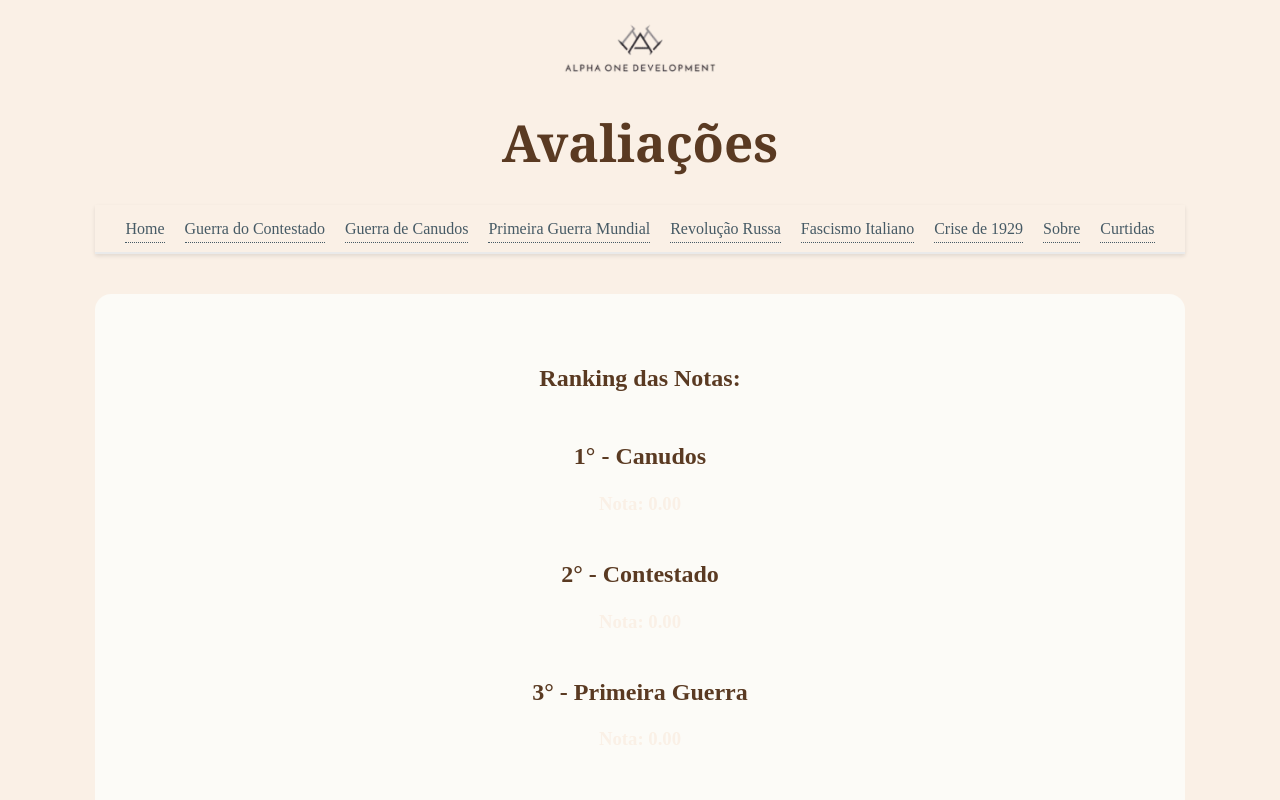
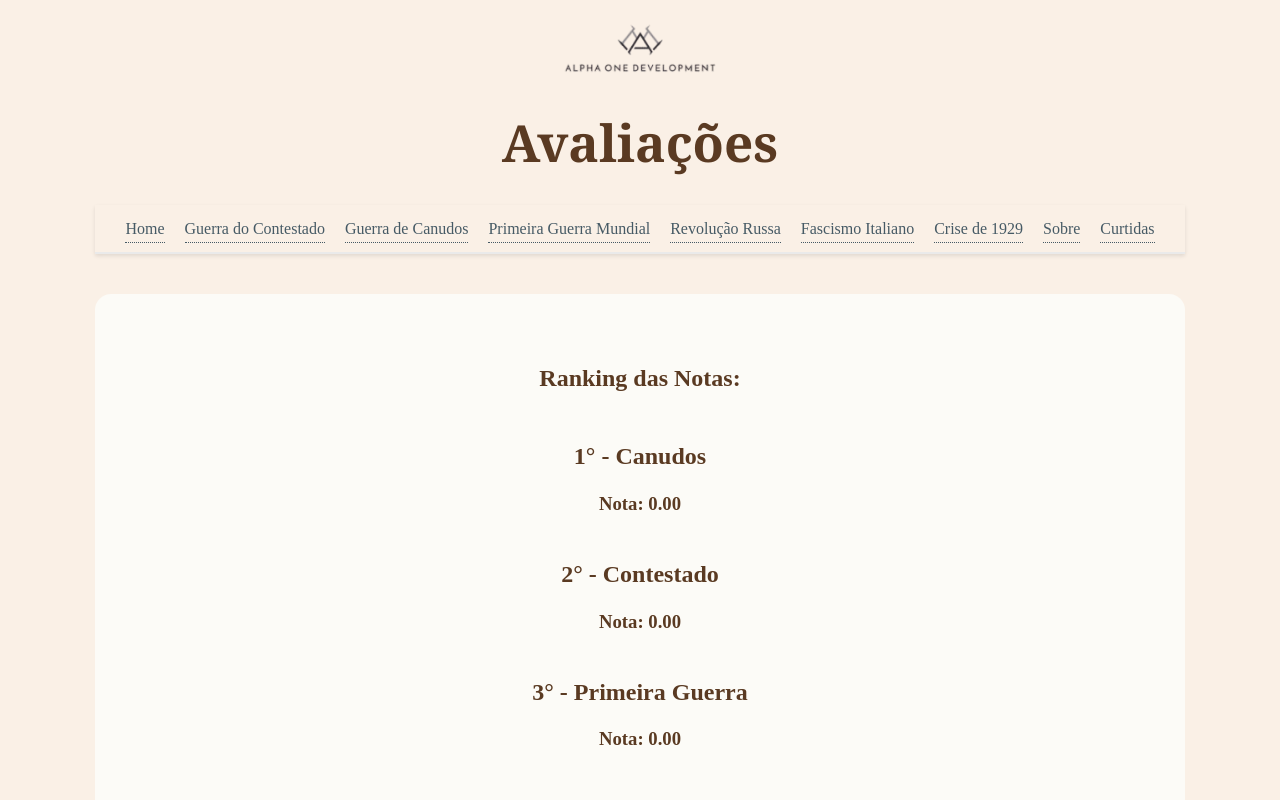
Before and after one commit to Talion2007/PrimeiraGuerraMundial, a React (Vite) app in the folder sitehis/: page /curtidas in a window 1280 px wide. Shown: the top 800 px of the page. Built offline with nearby package versions, Linux system fonts and the light colour scheme.

Commit message:
Add color styles for h2 and h3 elements in bloco class

```diff
--- a/sitehis/src/styles/page.css
+++ b/sitehis/src/styles/page.css
@@ -145,6 +145,14 @@ iframe{
   height: 70vh;
 }
 
+.bloco h2{
+  color: #5A3A22;
+}
+
+.bloco h3{
+  color: #5A3A22;
+}
+
 
 body.dark-page {
   background-color: #5A3A22;
@@ -187,6 +195,13 @@ body.dark-page .liked h2, h3{
 }
 
 body.dark-page .t1 h2{
+  color: #FAF0E6;
+}
+
+body.dark-page .bloco h2{
+  color: #FAF0E6;
+}
+body.dark-page .bloco h3{
   color: #FAF0E6;
 }
 
```
